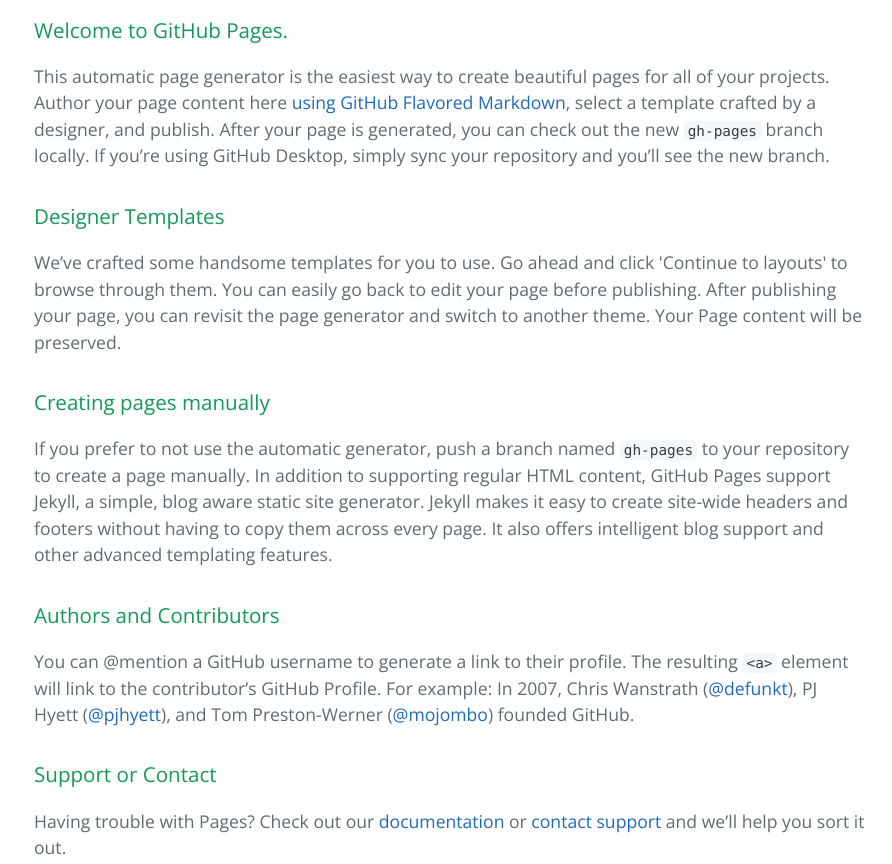
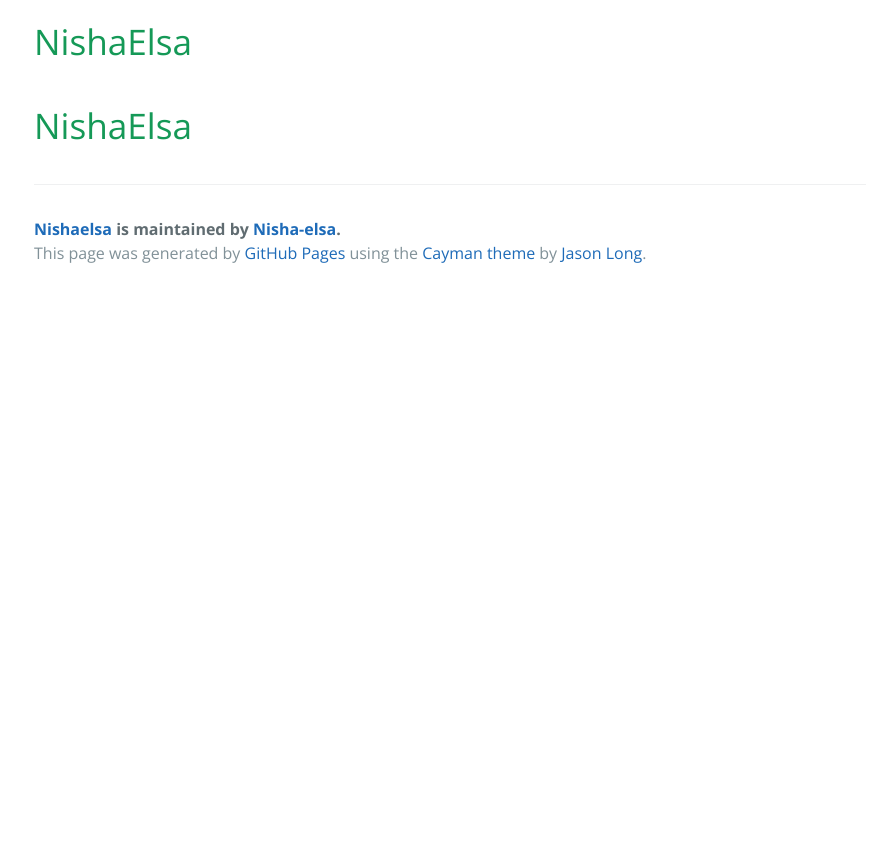
Before and after one commit to Nisha-elsa/NishaElsa, a plain HTML site: page index.html in a window 1280 px wide. Shown: the part 400-1264 px from the top of the page, without its empty margins (190-1082 px from the left). After the commit the page ends 800 px from the top, so only its background shows below. Drawn offline with nearby package versions, Linux system fonts and the light colour scheme.

```diff
--- a/index.html
+++ b/index.html
@@ -19,30 +19,11 @@
     </section>
 
     <section class="main-content">
-      <h3>
-<a id="welcome-to-github-pages" class="anchor" href="#welcome-to-github-pages" aria-hidden="true"><span aria-hidden="true" class="octicon octicon-link"></span></a>Welcome to GitHub Pages.</h3>
+      <h1>
+<a id="nishaelsa" class="anchor" href="#nishaelsa" aria-hidden="true"><span aria-hidden="true" class="octicon octicon-link"></span></a>NishaElsa</h1>
 
-<p>This automatic page generator is the easiest way to create beautiful pages for all of your projects. Author your page content here <a href="https://guides.github.com/features/mastering-markdown/">using GitHub Flavored Markdown</a>, select a template crafted by a designer, and publish. After your page is generated, you can check out the new <code>gh-pages</code> branch locally. If you’re using GitHub Desktop, simply sync your repository and you’ll see the new branch.</p>
-
-<h3>
-<a id="designer-templates" class="anchor" href="#designer-templates" aria-hidden="true"><span aria-hidden="true" class="octicon octicon-link"></span></a>Designer Templates</h3>
-
-<p>We’ve crafted some handsome templates for you to use. Go ahead and click 'Continue to layouts' to browse through them. You can easily go back to edit your page before publishing. After publishing your page, you can revisit the page generator and switch to another theme. Your Page content will be preserved.</p>
-
-<h3>
-<a id="creating-pages-manually" class="anchor" href="#creating-pages-manually" aria-hidden="true"><span aria-hidden="true" class="octicon octicon-link"></span></a>Creating pages manually</h3>
-
-<p>If you prefer to not use the automatic generator, push a branch named <code>gh-pages</code> to your repository to create a page manually. In addition to supporting regular HTML content, GitHub Pages support Jekyll, a simple, blog aware static site generator. Jekyll makes it easy to create site-wide headers and footers without having to copy them across every page. It also offers intelligent blog support and other advanced templating features.</p>
-
-<h3>
-<a id="authors-and-contributors" class="anchor" href="#authors-and-contributors" aria-hidden="true"><span aria-hidden="true" class="octicon octicon-link"></span></a>Authors and Contributors</h3>
-
-<p>You can @mention a GitHub username to generate a link to their profile. The resulting <code>&lt;a&gt;</code> element will link to the contributor’s GitHub Profile. For example: In 2007, Chris Wanstrath (<a href="https://github.com/defunkt" class="user-mention">@defunkt</a>), PJ Hyett (<a href="https://github.com/pjhyett" class="user-mention">@pjhyett</a>), and Tom Preston-Werner (<a href="https://github.com/mojombo" class="user-mention">@mojombo</a>) founded GitHub.</p>
-
-<h3>
-<a id="support-or-contact" class="anchor" href="#support-or-contact" aria-hidden="true"><span aria-hidden="true" class="octicon octicon-link"></span></a>Support or Contact</h3>
-
-<p>Having trouble with Pages? Check out our <a href="https://help.github.com/pages">documentation</a> or <a href="https://github.com/contact">contact support</a> and we’ll help you sort it out.</p>
+<h1>
+<a id="nishaelsa-1" class="anchor" href="#nishaelsa-1" aria-hidden="true"><span aria-hidden="true" class="octicon octicon-link"></span></a>NishaElsa</h1>
 
       <footer class="site-footer">
         <span class="site-footer-owner"><a href="https://github.com/Nisha-elsa/NishaElsa">Nishaelsa</a> is maintained by <a href="https://github.com/Nisha-elsa">Nisha-elsa</a>.</span>
```
Also changed, not shown: params.json (+1 -1 lines).
